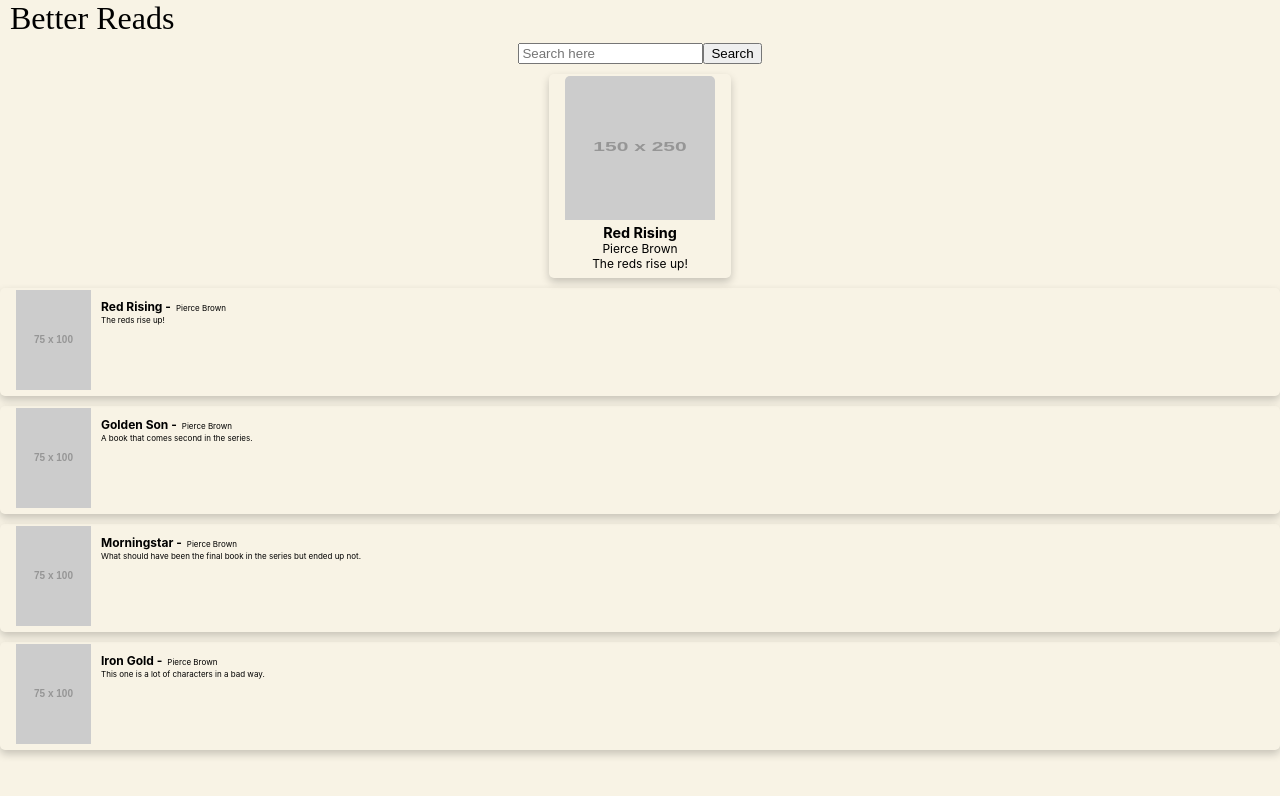
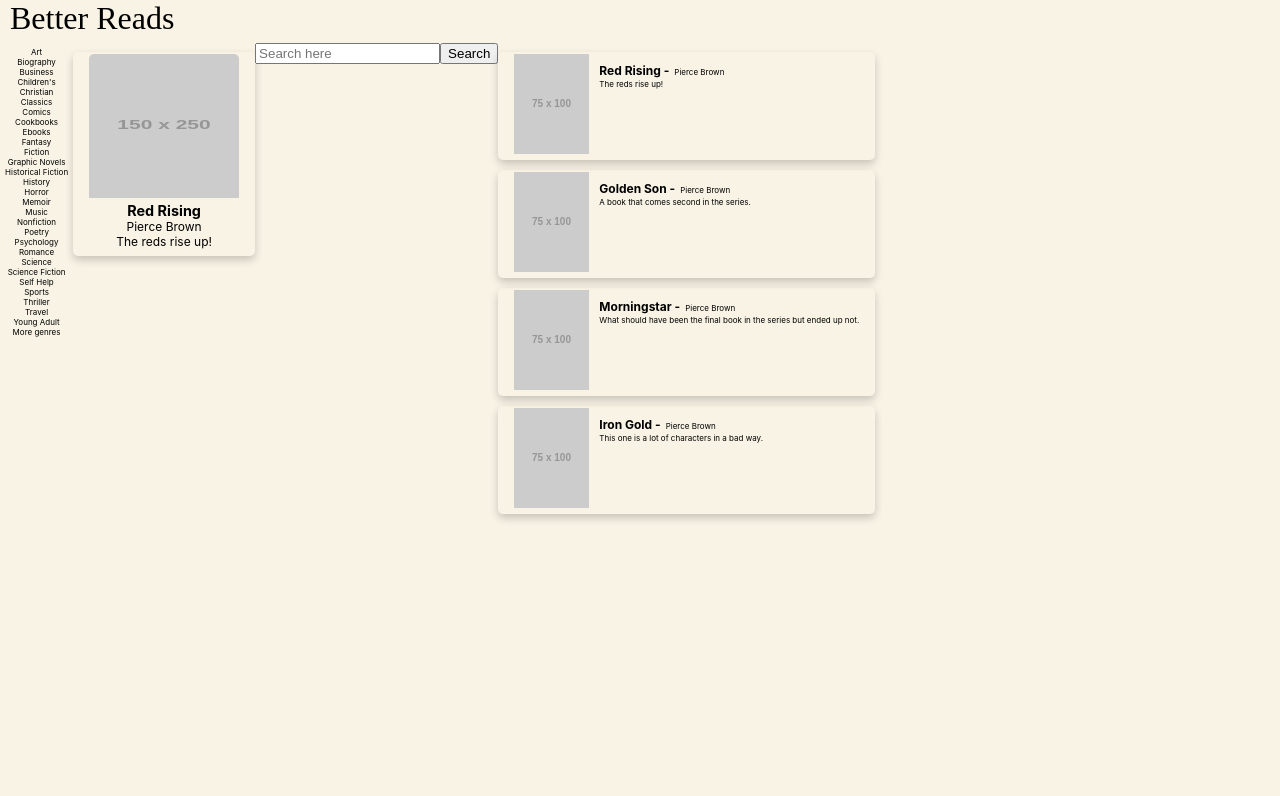
Before and after one commit to ryan-g13/betterreads, a React (Create React App) app in the folder better-reads/: page / in a window 1280 px wide. Shown: the top 796 px of the page. Built offline with nearby package versions, Linux system fonts and the light colour scheme.

Commit message:
Formatting changes to flexxbox

```diff
--- a/better-reads/src/App.css
+++ b/better-reads/src/App.css
@@ -1,3 +1,7 @@
 .App {
   text-align: center;
 }
+
+.main-container {
+  display: flex;
+}
--- a/better-reads/src/App.tsx
+++ b/better-reads/src/App.tsx
@@ -4,6 +4,7 @@ import Header from './Header';
 import Search from './Search';
 import Carousel from './Carousel';
 import List from './List';
+import Sidebar from './Sidebar';
 
 function App() {
 
@@ -11,9 +12,12 @@ function App() {
   return (
     <div className="App">
       <Header title='Better Reads'/>
-      <Search />
-      <Carousel />
-      <List />
+      <div className='main-container'>
+        <Sidebar />
+        <Carousel />
+        <Search />
+        <List />
+      </div>
     </div>
   );
 }
--- a/better-reads/src/Header.css
+++ b/better-reads/src/Header.css
@@ -2,4 +2,5 @@
     text-align: left;
     font: 2em serif;
     margin: 0 auto 5px 10px;
+    width: 100%;
 }
--- /dev/null
+++ b/better-reads/src/Sidebar.css
@@ -0,0 +1,4 @@
+.sidebar-container {
+    font-size: .5rem;
+    margin: 5px 5px;
+}
--- a/better-reads/src/Sidebar.tsx
+++ b/better-reads/src/Sidebar.tsx
@@ -1,16 +1,46 @@
-import React from 'react';
+import React, { ReactElement } from 'react';
+import './Sidebar.css';
 
 const Sidebar = () => {
     const filters = [
-        'genre',
-        'sci-fi',
-        'fantasy',
-        'romance',
-        'non-fiction'
-    ]
+        'Art',
+        'Biography',
+        'Business',
+        'Children\'s',
+        'Christian',
+        'Classics',
+        'Comics',
+        'Cookbooks',
+        'Ebooks',
+        'Fantasy',
+        'Fiction',
+        'Graphic Novels',
+        'Historical Fiction',
+        'History',
+        'Horror',
+        'Memoir',
+        'Music',
+        'Nonfiction',
+        'Poetry',
+        'Psychology',
+        'Romance',
+        'Science',
+        'Science Fiction',
+        'Self Help',
+        'Sports',
+        'Thriller',
+        'Travel',
+        'Young Adult',
+        'More genres',
+    ];
+
+    const filtersList:ReactElement[] = [];
+    filters.forEach(filter => {
+        filtersList.push(<div>{filter}</div>);
+    })
     return (
         <div className='sidebar-container'>
-            <div>Sidebar</div>
+            {filtersList}
         </div>
     )
 }
```
Also changed, not shown: better-reads/src/Nav.tsx (+18 -0 lines).
